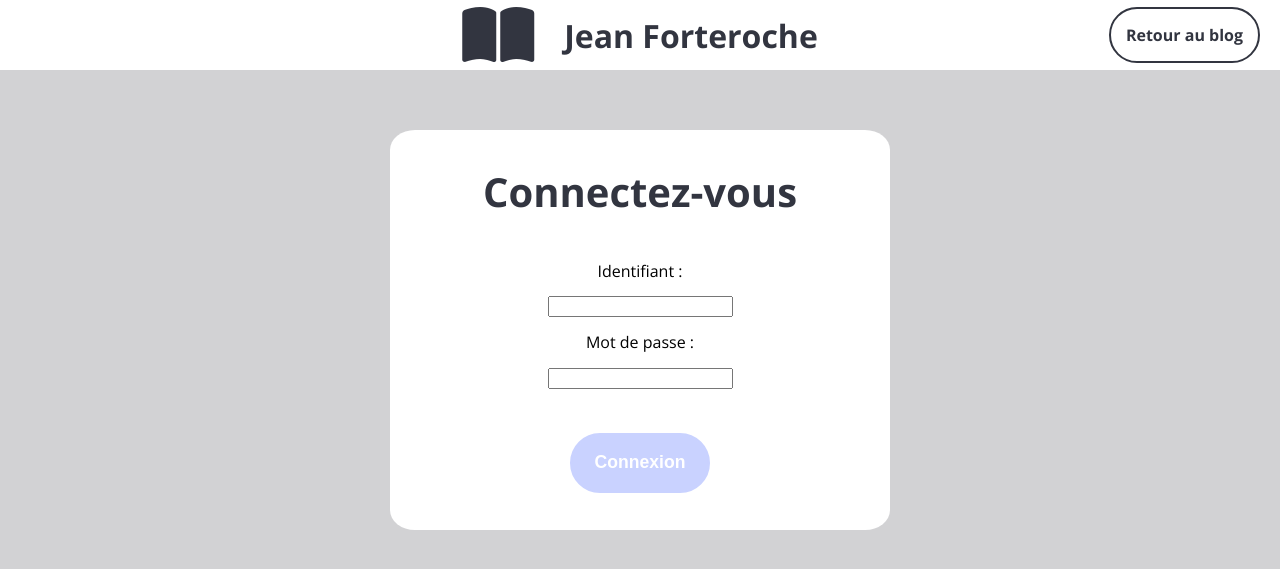
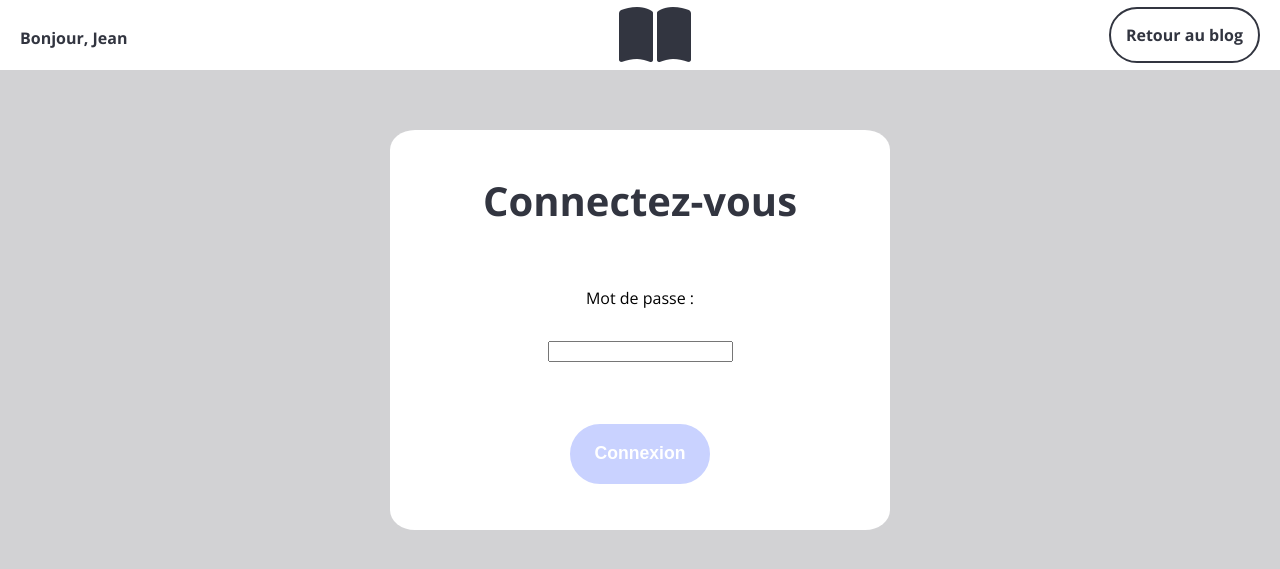
Before and after one commit to laurienicolas8/projet_4, a PHP site: page /view/backend/login.php in a window 1280 px wide. Shown: the top 569 px of the page. Run offline with PHP 8.4, Linux system fonts and the light colour scheme; some libraries are stand-ins or nearby versions.

Commit message:
backcontroller start

```diff
--- a/public/css/style_backend.css
+++ b/public/css/style_backend.css
@@ -2,14 +2,21 @@ header {
     background-color: #fff;
     height: 70px;
     display: flex;
-    justify-content: center;
     align-items: center;
     color: #323540;
     position: relative;
+    padding-left: 30px;
 }
 
 header h1 {
-    margin-left: 30px;
+    margin: auto;
+}
+
+.hello {
+    position: absolute;
+    left: 20px;
+    bottom: 5px;
+    font-weight: bold;
 }
 
 .back_to_blog {
--- a/view/backend/admin_comments.php
+++ b/view/backend/admin_comments.php
@@ -2,7 +2,7 @@
 
 <div class='menu'>
     <a href='admin_posts.php'>Chapitres</a>
-    <a href='admin_comments.php' class='active_menu'>Commentaires</a>
+    <a href='./admin_comments.php' class='active_menu'>Commentaires</a>
 </div>
 
 <div class='main'>
@@ -11,5 +11,5 @@
 
 <?php
 $content = ob_get_clean();
-require('template.php');
+require('template_backend.php');
 ?>
--- a/view/backend/admin_posts.php
+++ b/view/backend/admin_posts.php
@@ -11,5 +11,5 @@
 
 <?php
 $content = ob_get_clean();
-require('template.php');
+require('template_backend.php');
 ?>
--- a/view/backend/login.php
+++ b/view/backend/login.php
@@ -1,13 +1,12 @@
 <?php ob_start();?>
 
-<form action='' class='form_login'>
+<form action='../../index.php?action=login' method='post' class='form_login'>
     <h1 class='h1_login'>Connectez-vous</h1>
-    <label class='label_login'>Identifiant :</label><input name ='id_login' type='text'>
-    <label class='label_login'>Mot de passe :</label><input name ='password_login' type='text'>
+    <label class='label_login'>Mot de passe :</label><input name='password' type='text'>
     <input type='submit' value='Connexion' class='button_login'>
 </form>
 
 <?php
 $content = ob_get_clean();
-require('template.php');
+require('template_backend.php');
 ?>
--- a/view/backend/template.php
+++ b/view/backend/template_backend.php
@@ -15,15 +15,15 @@
             <link href="https://fonts.googleapis.com/css?family=Fredoka+One&display=swap" rel="stylesheet">
 
             <!-- Template Main CSS File -->
-            <link href="../../public/css/style_backend.css" rel="stylesheet">
+            <link href="../../../projet_4/public/css/style_backend.css" rel="stylesheet">
     </head>
 
     <body>
 
     <header>
-        <i class="fas fa-book-open fa-4x"></i>
-        <h1>Jean Forteroche</h1>
-        <a class='back_to_blog' href='../../index.php'>Retour au blog</a>
+        <p class='hello'>Bonjour, Jean</p>
+        <h1><i class="fas fa-book-open fa-2x"></i></h1>
+        <a class='back_to_blog' href='../../'>Retour au blog</a>
     </header>
 
     <?php echo $content ?>
```
Also changed, not shown: config/Router.php (+9 -0 lines), controller/BackController.php (+8 -0 lines), controller/Controller.php (+11 -0 lines), controller/FrontController.php (+0 -11 lines).
